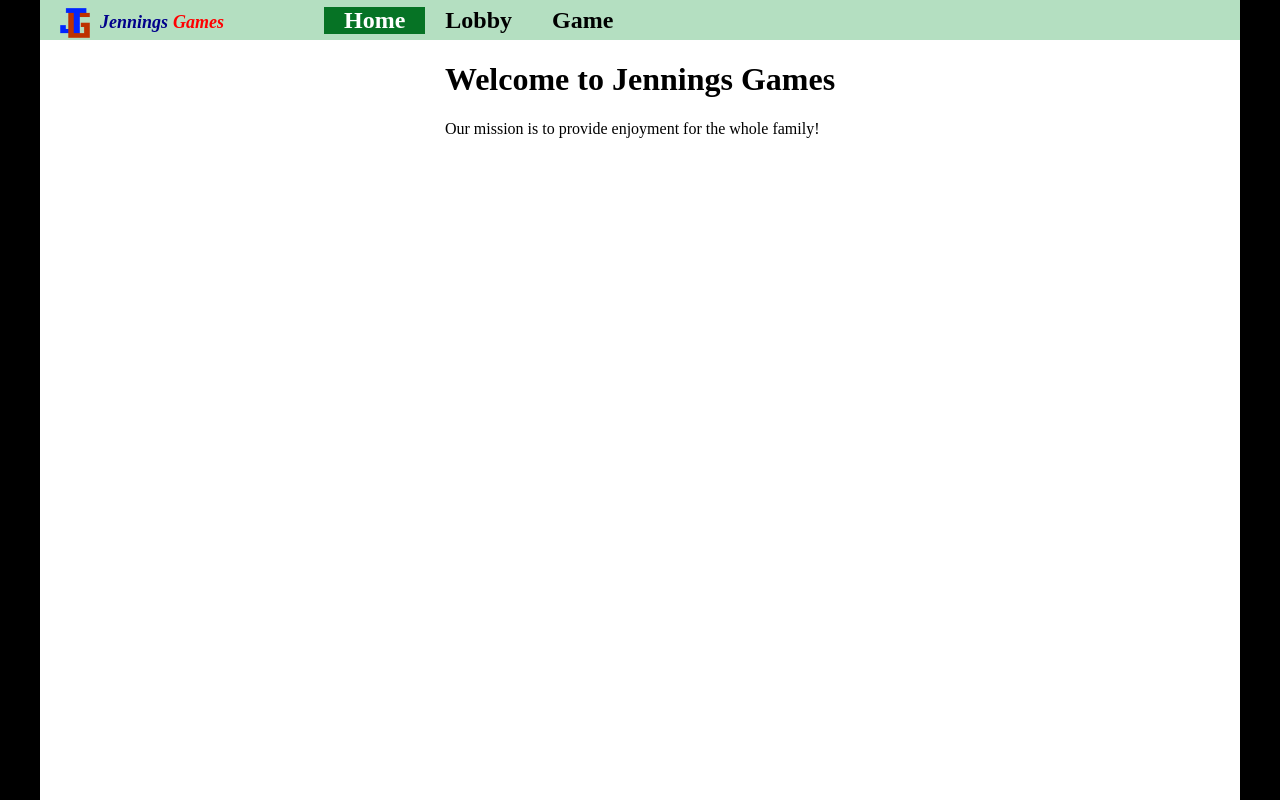
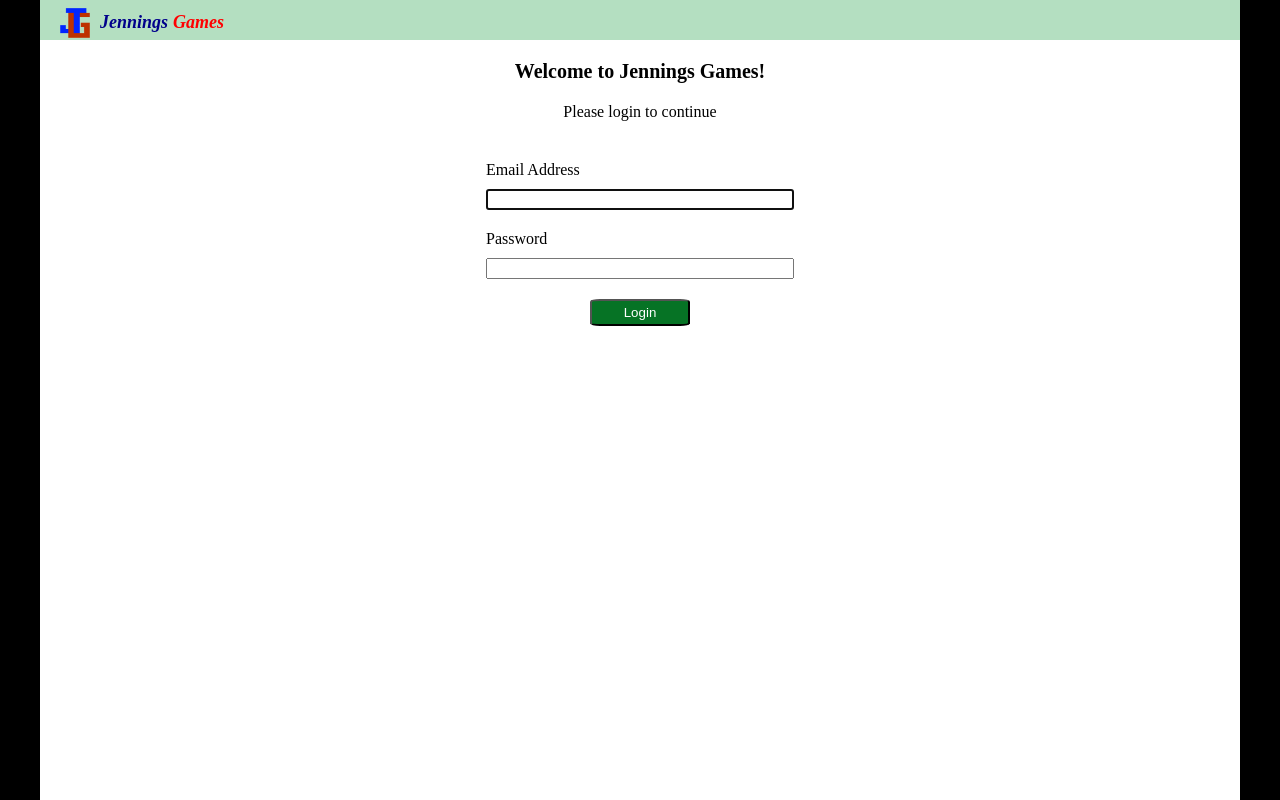
Before and after one commit to magisoft-studios/rook, a React (Create React App) app: page /game in a window 1280 px wide. Built offline with nearby package versions, Linux system fonts and the light colour scheme.

Commit message:
got login working

```diff
--- /dev/null
+++ b/src/ContextLib.js
@@ -0,0 +1,13 @@
+import { useContext, createContext } from "react";
+
+export const AppContext = createContext( {
+    sessionInfo: {
+        isLoggedIn: false,
+        token: "",
+        playerId: ""
+    }
+});
+
+export function useAppContext() {
+    return useContext(AppContext);
+}
--- a/src/Game.js
+++ b/src/Game.js
@@ -9,7 +9,7 @@ import CardTable from './CardTable';
 class Game extends Component {
     constructor(props) {
         super(props);
-        this.playerId = "player1";
+        this.playerId = props.playerId;
         this.playerHandRef = React.createRef();
         this.cardTableRef = React.createRef();
         this.posns = {
--- /dev/null
+++ b/src/Login.js
@@ -0,0 +1,64 @@
+import React, { Component } from 'react'
+
+class Login extends Component {
+    constructor(props) {
+        super(props);
+        this.state = {
+            userName: "",
+            password: "",
+        }
+        this.userNameInput = React.createRef();
+    }
+
+    componentDidMount() {
+        this.userNameInput.current.focus();
+    }
+
+    handleUserChange = (event) => {
+        this.setState({userName: event.target.value});
+    }
+
+    handlePasswordChange = (event) => {
+        this.setState({password: event.target.value});
+    }
+
+    handleSubmit = (event) => {
+        event.preventDefault();
+        this.props.onSubmit(this.state.userName, this.state.password);
+    }
+
+    render() {
+        return (
+            <div className="loginViewDiv">
+                <div className="loginWelcomeMsg"><span>Welcome to Jennings Games!</span></div>
+                <div className="loginInstructionMsg"><span>Please login to continue</span></div>
+                <form onSubmit={this.handleSubmit}>
+                    <div className="loginFormDiv">
+                        <label className="loginUserLabel" htmlFor="user">Email Address</label>
+                        <input
+                            ref={this.userNameInput}
+                            className="loginUserText"
+                            type="text"
+                            id="user"
+                            name="user"
+                            value={this.state.userName}
+                            onChange={this.handleUserChange} />
+                        <label className="loginPasswordLabel" htmlFor="password">Password</label>
+                        <input
+                            className="loginPasswordText"
+                            type="text"
+                            id="password"
+                            name="password"
+                            value={this.state.password}
+                            onChange={this.handlePasswordChange} />
+                        <div className="loginBtnDiv">
+                            <input className="loginSubmitBtn" type="submit" value="Login"/>
+                        </div>
+                    </div>
+                </form>
+            </div>
+        );
+    }
+}
+
+export default Login;
--- a/src/Main.js
+++ b/src/Main.js
@@ -1,17 +1,66 @@
-import React, { Component } from 'react'
+import React, { Component, useState } from 'react'
 import {
     Route,
     NavLink,
     HashRouter
 } from "react-router-dom";
+import Login from './Login';
 import Home from './Home';
 import Lobby from './Lobby';
 import Game from './Game';
 import images from "./Images";
+import { AppContext, useAppContext } from './ContextLib';
 
 class Main extends Component {
+    constructor(props) {
+        super(props);
+        this.state = {
+            sessionInfo: {
+                isLoggedIn: false,
+                token: "",
+                playerId: ""
+            }
+        }
+    }
+
+    handleLogin = (userName, password) => {
+        const requestOptions = {
+            method: 'POST',
+            headers: { 'Content-Type': 'application/json' },
+            body: JSON.stringify({
+                userName: userName,
+                password: password
+            })
+        };
+        fetch('/rook/login', requestOptions)
+            .then(res => res.json())
+            .then(res => {
+                //alert("got response: " + JSON.stringify(res));
+                if (res.rookResponse.login === "SUCCESS") {
+                    this.setState({
+                        sessionInfo: {
+                            isLoggedIn: true,
+                            token: res.rookResponse.token,
+                            playerId: "",
+                        }
+                    });
+                } else {
+                    alert("Sorry, your credentials could not be verified, please try again");
+                    this.setState({
+                        sessionInfo: {
+                            isLoggedIn: false,
+                            token: "",
+                            playerId: "",
+                         }
+                    });
+                }
+            });
+    }
+
     render() {
+        if (this.state.sessionInfo.isLoggedIn) {
             return (
+                <AppContext.Provider value={this.state.sessionInfo}>
                     <HashRouter>
                         <div className="mainPage">
                             <div className="mainView">
@@ -37,7 +86,28 @@ class Main extends Component {
                             </div>
                         </div>
                     </HashRouter>
-        );
+                </AppContext.Provider>
+            )
+        } else {
+            return (
+                <div className="mainPage">
+                    <div className="mainView">
+                        <div className="mainMenu">
+                            <div className="mainMenuLogoDiv">
+                                <div className="logoContainer">
+                                    <img className="logo" src={images.logo} alt="Jennings Games"></img>
+                                    <span className="logoJennings">Jennings</span>
+                                    <span className="logoGames">Games</span>
+                                </div>
+                            </div>
+                        </div>
+                        <div className="contentArea">
+                            <Login onSubmit={this.handleLogin}/>
+                        </div>
+                    </div>
+                </div>
+            )
+        }
     }
 }
 
--- a/src/index.css
+++ b/src/index.css
@@ -552,3 +552,60 @@ body {
   color: white;
   border-radius: 10%;
 }
+
+.loginViewDiv {
+  display: flex;
+  flex-direction: column;
+  align-items: center;
+}
+
+.loginFormDiv {
+  display: flex;
+  flex-direction: column;
+  justify-content: space-between;
+  margin-top: 30px;
+}
+
+.loginWelcomeMsg {
+  font-weight: bold;
+  font-size: 20px;
+  margin-top: 20px;
+}
+
+.loginInstructionMsg {
+  font-weight: normal;
+  font-size: 16px;
+  margin-top: 20px;
+}
+
+.loginUserLabel {
+  margin-top: 10px;
+}
+
+.loginUserText {
+  margin-top: 10px;
+  width: 300px;
+}
+
+.loginPasswordLabel {
+  margin-top: 20px;
+}
+
+.loginPasswordText {
+  margin-top: 10px;
+}
+
+.loginBtnDiv {
+  margin-top: 20px;
+  display: flex;
+  flex-direction: row;
+  justify-content: center;
+}
+
+.loginSubmitBtn {
+  padding: 4px;
+  background-color: #067325;
+  color: white;
+  border-radius: 10%;
+  width: 100px;
+}
```
Lines whose indentation alone changed are shown as unchanged.
